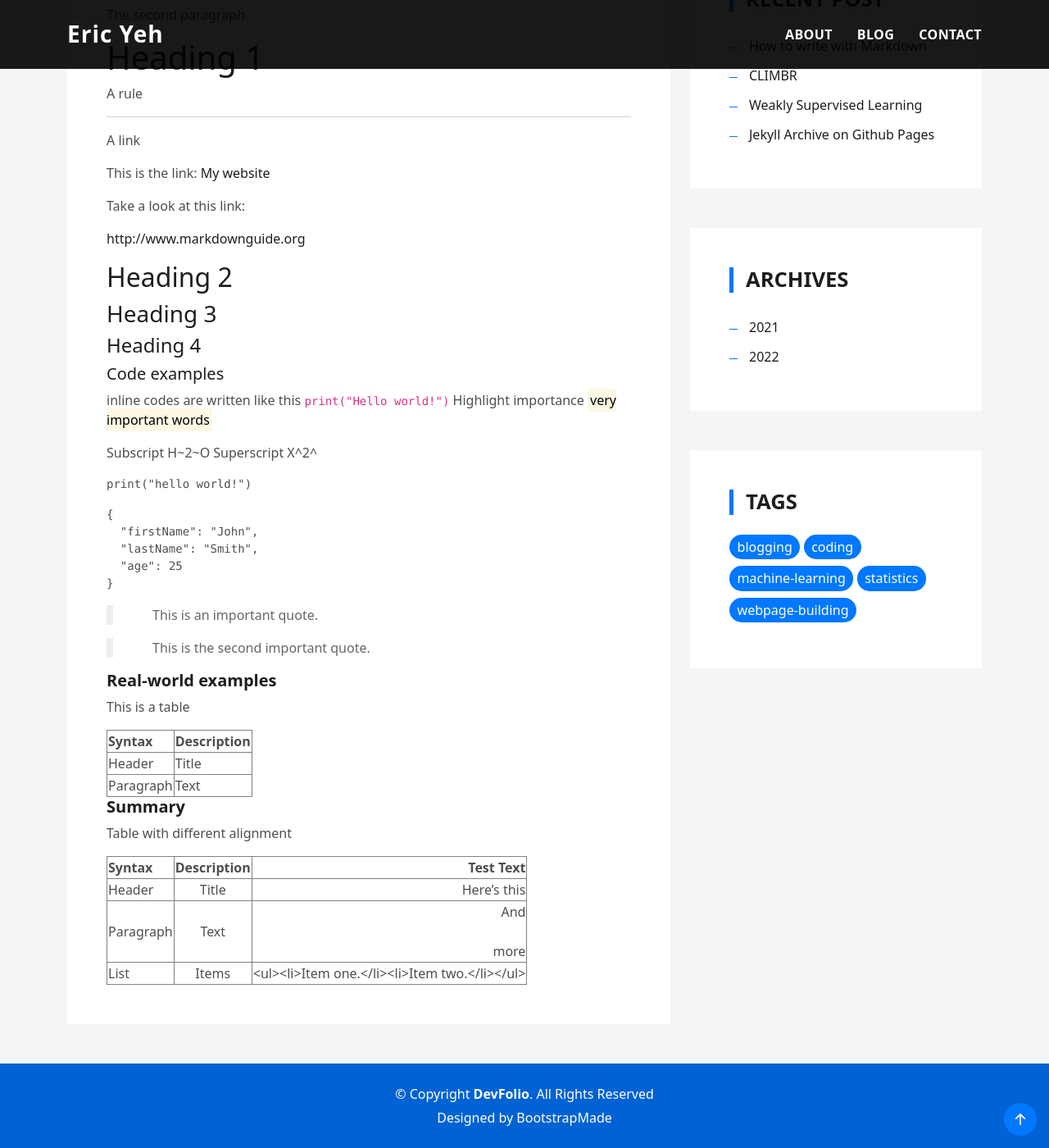
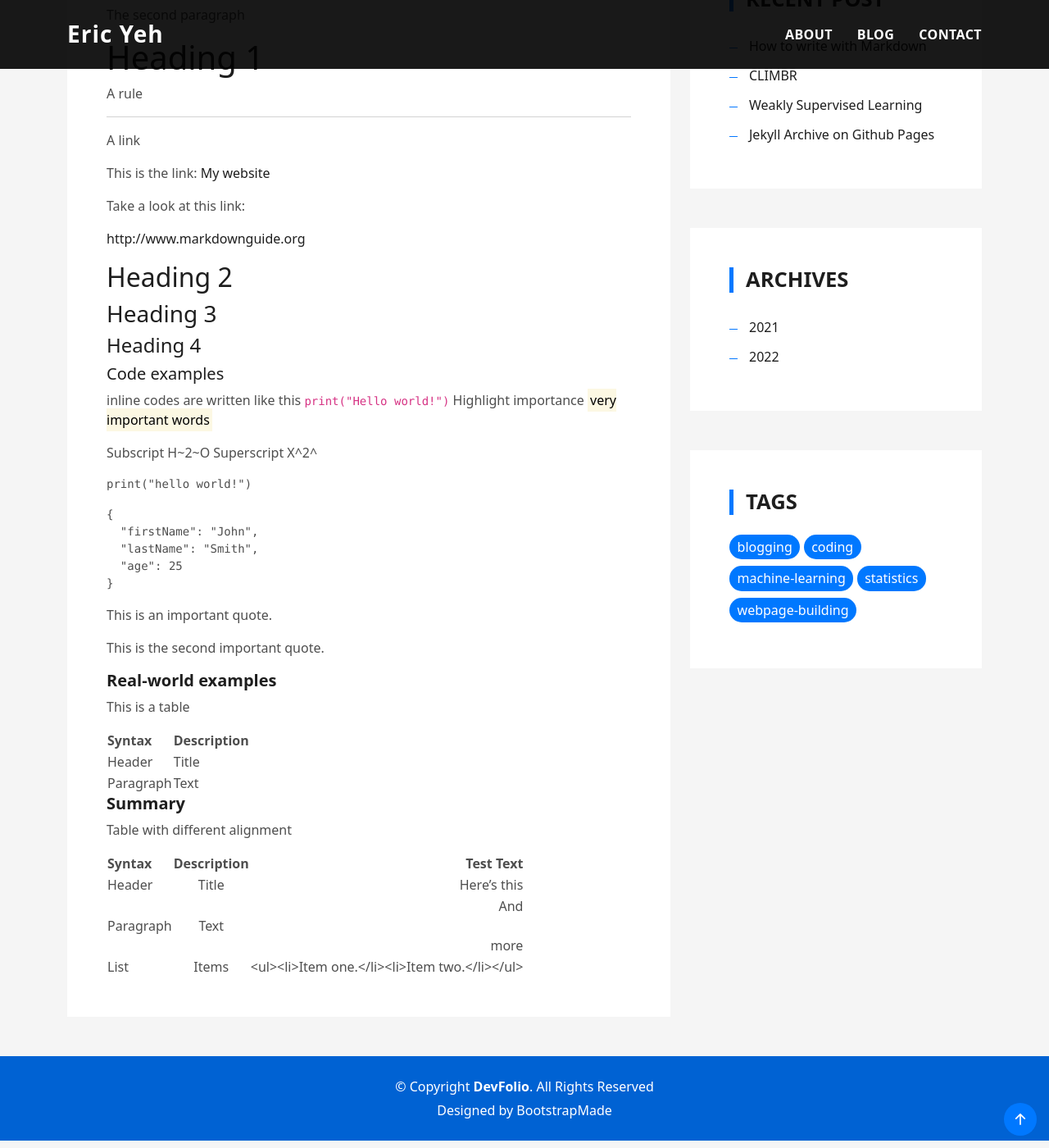
Before and after one commit to ericyeh-dr/ericyeh-dr.github.io, a Jekyll site: the page built from _posts/2022-04-07-test-blog.md, in a window 1280 px wide and 1400 px high, scrolled down 365 px. Shown: the whole window at 82% size. Built offline with Jekyll 4.4.1, drawn with Linux system fonts in a browser that asks for light colours.

```diff
--- a/_config.yml
+++ b/_config.yml
@@ -26,6 +26,7 @@ description: >- # this means to ignore newlines until "baseurl:"
   Google search results) and in your feed.xml site description.
 baseurl: "" # the subpath of your site, e.g. /blog
 url: "" # the base hostname & protocol for your site, e.g. http://example.com
+markdown: kramdown
 twitter_username: jekyllrb
 github_username:  jekyll
 
--- a/_layouts/home.html
+++ b/_layouts/home.html
@@ -1,6 +1,6 @@
 ---
 layout: default
-title: Home
+title: "Eric Yeh"
 ---
 <header id="header" class="fixed-top">
     <div class="container d-flex align-items-center justify-content-between">
--- a/_layouts/post.html
+++ b/_layouts/post.html
@@ -1,6 +1,6 @@
 ---
 layout: default
-title: Blog
+title: "Eric Yeh -- Blog"
 ---
 <header id="header-f" class="fixed-top">
     <div class="container d-flex align-items-center justify-content-between">
--- a/assets/css/style.css
+++ b/assets/css/style.css
@@ -32,17 +32,6 @@ a:hover {
   color: #0078ff;
   text-decoration: none;
   transition: all 0.5s ease-in-out;
-}
-
-td, th {
-  border: 1px solid grey;
-}
-
-blockquote {
-  color: #666;
-  margin: 0;
-  padding-left: 3em;
-  border-left: 0.5em #eee solid;
 }
 
 
```
